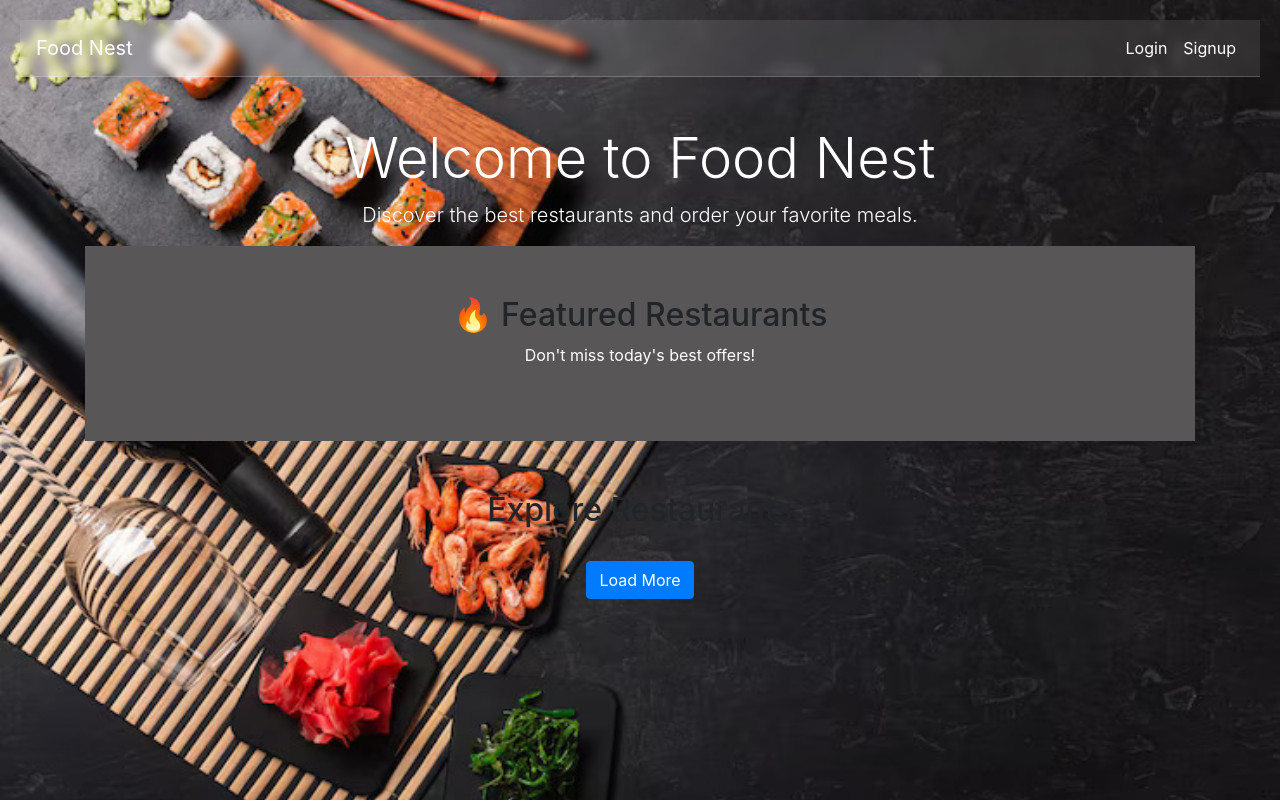
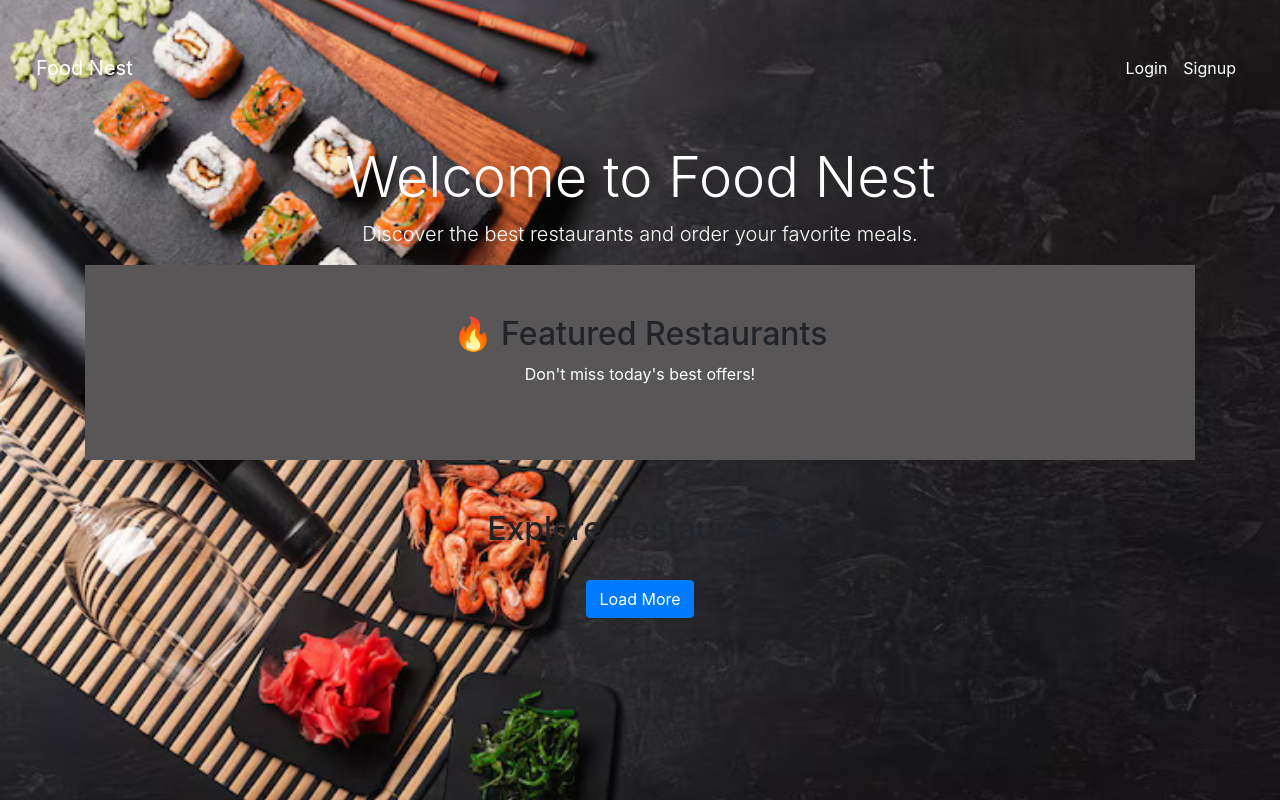
Before and after one commit to mahmudabinteasad/FoodNest, a Django app: page / in a window 1280 px wide. Run offline with Django 4.2, Linux system fonts and the light colour scheme; data that the repository does not hold is empty; some libraries are stand-ins or nearby versions.

Commit message:
Update style.css

```diff
--- a/foodapp/static/css/style.css
+++ b/foodapp/static/css/style.css
@@ -1,21 +1,23 @@
+body {
+    margin: 0;
+    padding: 0;
+    overflow-y: scroll; /* Enables scrolling */
+}
+
 .main-background {
     background: url('/static/images/bg2.jpg') no-repeat center center fixed;
     background-size: cover;
     min-height: 100vh;
-    padding: 20px;
-}
-
-/* Optional: improve readability over the background */
-.text-white {
-    color: white;
+    padding: 40px 20px;
+    overflow-y: auto;
 }
 
 .card {
     box-shadow: 0 4px 8px rgba(0,0,0,0.2);
+    border-radius: 10px;
+    overflow: hidden;
+    transition: transform 0.2s;
 }
-.custom-navbar {
-    background-color: rgba(255, 255, 255, 0.1); /* slight white with transparency */
-    backdrop-filter: blur(5px); /* adds a frosted glass effect */
-    -webkit-backdrop-filter: blur(5px); /* Safari support */
-    border-bottom: 1px solid rgba(255, 255, 255, 0.2); /* soft border */
+.card:hover {
+    transform: scale(1.03);
 }
```
